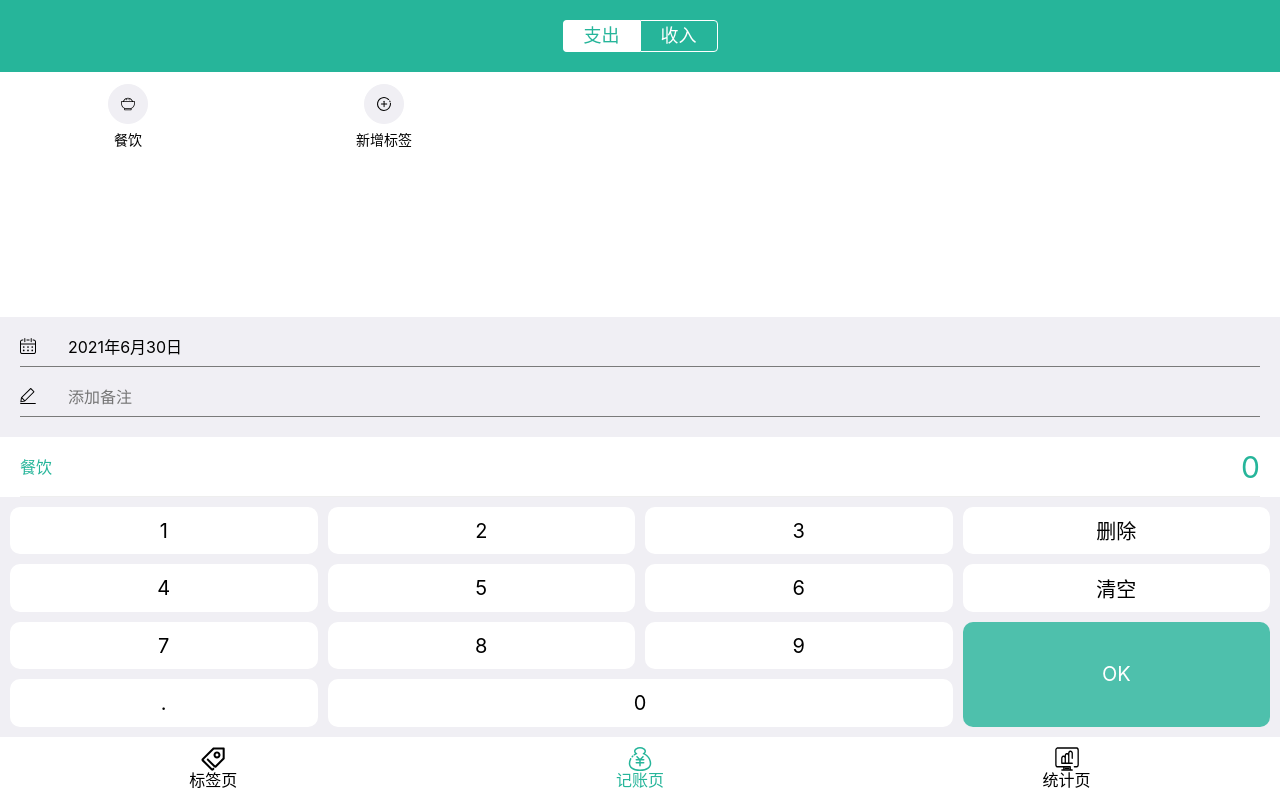
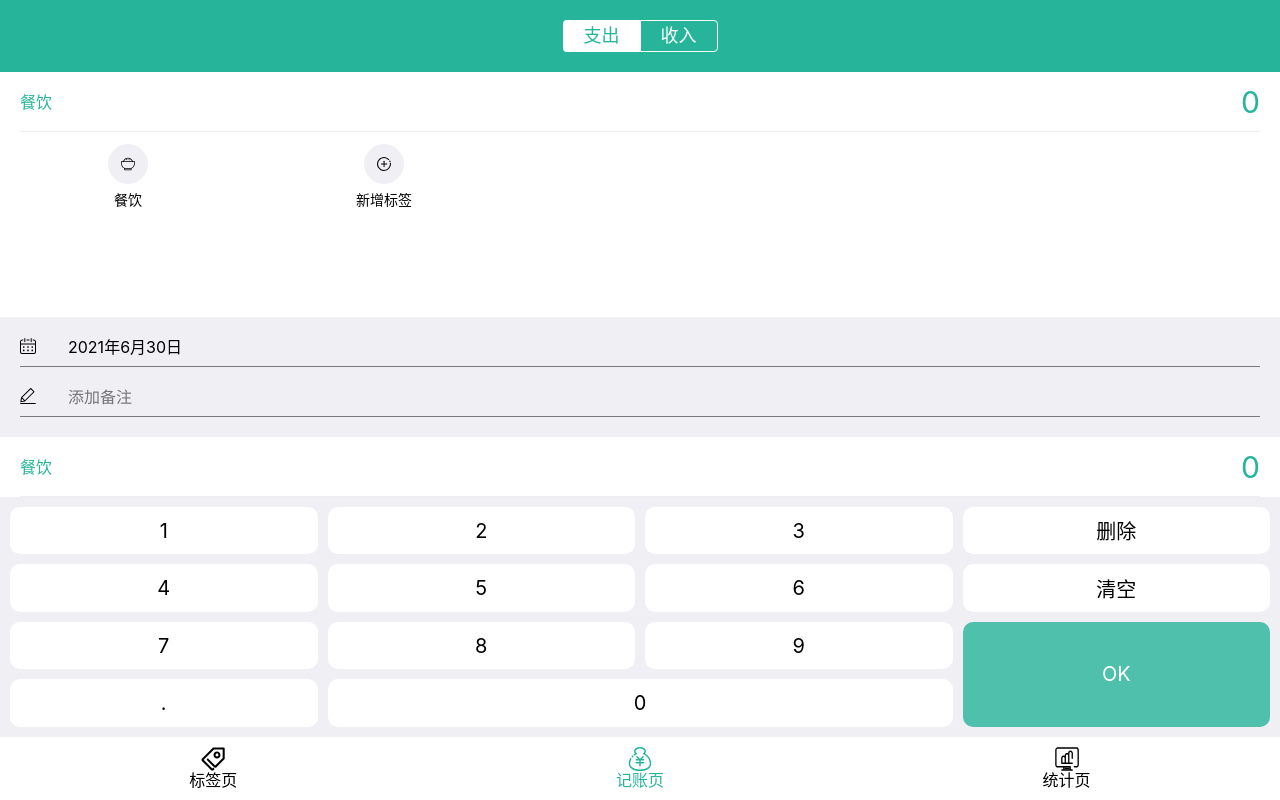
Before and after one commit to April-cl/daily-book, a React app: page /#/edit in a window 1280 px wide. Built offline with nearby package versions, Linux system fonts and the light colour scheme.

Commit message:
收集表单数据：CategorySection组件，发现TagsSection组件单选的bug

```diff
--- a/src/views/Edit.tsx
+++ b/src/views/Edit.tsx
@@ -1,5 +1,5 @@
 import Layout from '../components/Layout';
-import React from 'react';
+import React, { useState } from 'react';
 import styled from 'styled-components';
 import { CategorySection } from './Edit/CategorySection';
 import { OutputSection } from './Edit/OutputSection';
@@ -13,11 +13,23 @@ const EditLayout = styled(Layout)`
     flex-direction: column;
 `
 
+type Category = '-' | '+'
+
 function Edit() {
+  const [record, setRecord] = useState({
+    tag: '',
+    note: '',
+    category: '-' as Category,
+    output: '0'
+  })
   return (
     <EditLayout>
-      <CategorySection />
-      {/*<OutputSection />*/}
+      <CategorySection value={record.category} onChange={(category) => {
+        setRecord({
+          ...record,
+          category: category
+        })}} />
+      <OutputSection output={record.output} />
       <TagsSection />
       <DateSection />
       <NotesSection />
--- a/src/views/Edit/CategorySection.tsx
+++ b/src/views/Edit/CategorySection.tsx
@@ -31,18 +31,23 @@ const Wrapper = styled.section`
   }
 `;
 
-const CategorySection: React.FC = () => {
+type Props = {
+  value: '-' | '+',
+  onChange: (value: '-' | '+') => void
+}
+
+const CategorySection: React.FC<Props> = (props) => {
   const categoryMap = {'-': '支出', '+': '收入'}
   type Keys = keyof typeof categoryMap
   const [categoryList] = useState<Keys[]>(['-', '+'])
-  const [category, setCategory] = useState<string>('-')
+  const category = props.value
   const getClass = (c: string) => {return category === c ? 'selected' : ''}
   return (
     <Wrapper>
       <ul>
         {categoryList.map(c => {
           return (
-            <li key={c} onClick={() => {setCategory(c)}} className={getClass(c)}>{categoryMap[c]}</li>
+            <li key={c} onClick={() => {props.onChange(c)}} className={getClass(c)}>{categoryMap[c]}</li>
           )
         })}
       </ul>
```
